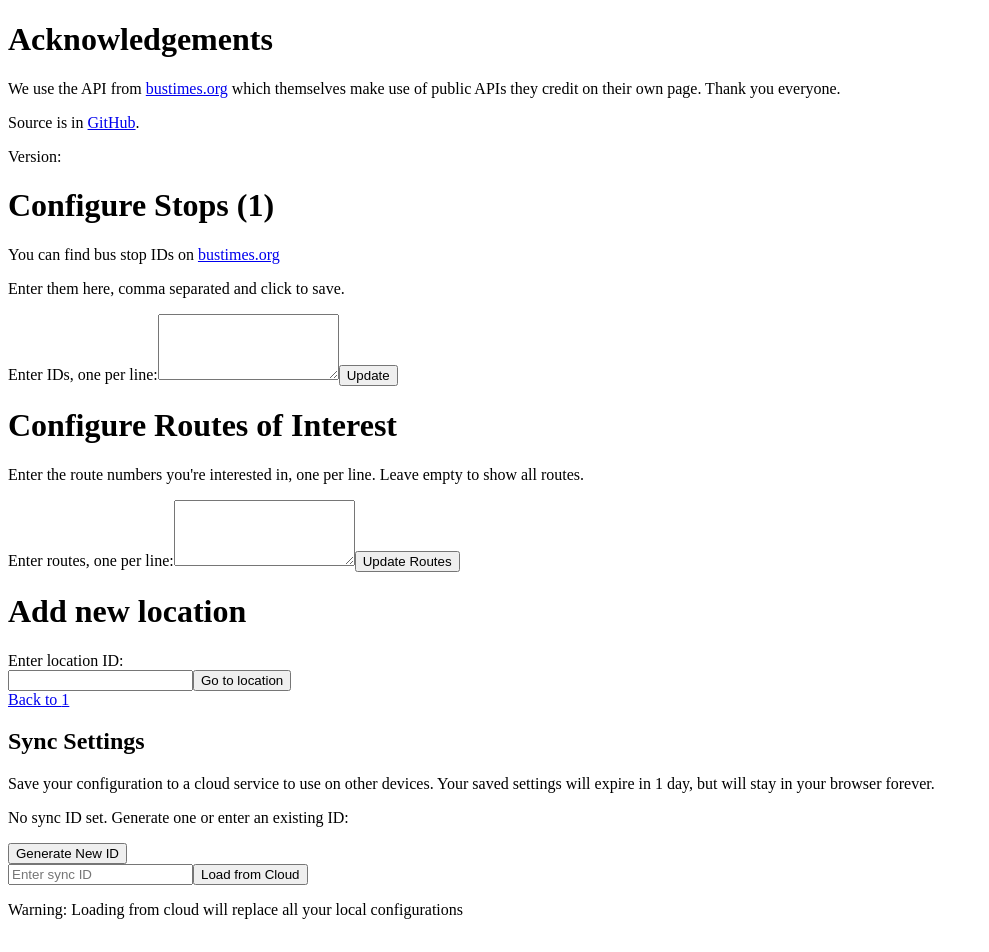
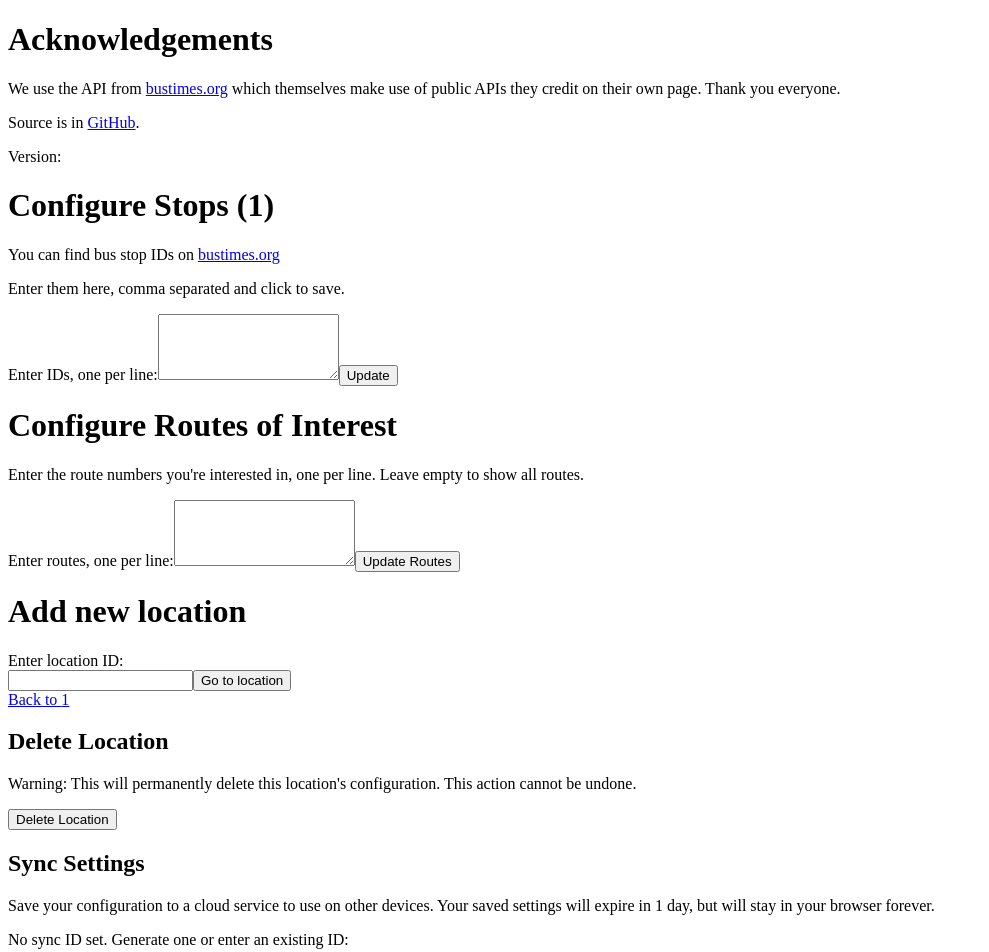
Before and after one commit to ukslim/my-bus-stops, a Next.js app: page /loc/1/config in a window 1280 px wide. Shown: the top 952 px of the page, without its empty margins (0-989 px from the left). Built offline with nearby package versions, Linux system fonts and the light colour scheme.

Commit message:
Add button to delete the button

```diff
--- a/pages/loc/[locationId]/config.tsx
+++ b/pages/loc/[locationId]/config.tsx
@@ -1,6 +1,6 @@
 "use client";
 import { NewLocation } from "@/components/new-location";
-import { loadConfig, loadRoutes, saveConfig, saveRoutes } from "@/utils/config";
+import { deleteLocation, loadConfig, loadRoutes, saveConfig, saveRoutes } from "@/utils/config";
 import { querySchema } from "@/utils/schemas";
 import { checkSyncId, generateSyncId, getSyncId, loadFromCloud, saveToCloud, setSyncId } from "@/utils/sync";
 import Link from "next/link";
@@ -20,6 +20,7 @@ const Config: React.FC = () => {
   const [syncError, setSyncError] = useState<string>("");
   const [isLoading, setIsLoading] = useState(false);
   const [syncSuccess, setSyncSuccess] = useState<string>("");
+  const [showDeleteConfirm, setShowDeleteConfirm] = useState(false);
 
   useEffect(() => {
     setCurrent(loadConfig(locationId ?? "config"));
@@ -93,6 +94,12 @@ const Config: React.FC = () => {
     setSyncId(newId);
     setSyncIdState(newId);
     setSyncSuccess("New sync ID generated! Make sure to save your changes to cloud.");
+  };
+
+  const handleDelete = () => {
+    if (!locationId) return;
+    deleteLocation(locationId);
+    router.push('/');
   };
 
   return (
@@ -181,6 +188,35 @@ const Config: React.FC = () => {
         Back to {locationId}
       </Link>
       <div className="mb-8 mt-8 p-4 bg-white rounded-lg shadow">
+        <h2 className="text-xl font-bold mb-4">Delete Location</h2>
+        <p className="mb-4 text-gray-600">
+          Warning: This will permanently delete this location&apos;s configuration. This action cannot be undone.
+        </p>
+        {!showDeleteConfirm ? (
+          <button
+            onClick={() => setShowDeleteConfirm(true)}
+            className="bg-red-500 text-white px-4 py-2 rounded hover:bg-red-600 transition-colors"
+          >
+            Delete Location
+          </button>
+        ) : (
+          <div className="flex gap-2">
+            <button
+              onClick={handleDelete}
+              className="bg-red-600 text-white px-4 py-2 rounded hover:bg-red-700 transition-colors"
+            >
+              Confirm Delete
+            </button>
+            <button
+              onClick={() => setShowDeleteConfirm(false)}
+              className="bg-gray-500 text-white px-4 py-2 rounded hover:bg-gray-600 transition-colors"
+            >
+              Cancel
+            </button>
+          </div>
+        )}
+      </div>
+      <div className="mb-8 mt-8 p-4 bg-white rounded-lg shadow">
         <h2 className="text-xl font-bold mb-4">Sync Settings</h2>
         <p className="mb-4">Save your configuration to a cloud service to use on other devices. Your saved settings will expire in 1 day, but will stay in your browser forever.</p>
         {!syncId ? (
--- a/utils/config.ts
+++ b/utils/config.ts
@@ -45,3 +45,8 @@ export function migrateOldConfig(): void {
     console.error("Failed to migrate old config", e);
   }
 }
+
+export function deleteLocation(locationId: string): void {
+  localStorage.removeItem(`stops_${locationId}`);
+  localStorage.removeItem(`routes_${locationId}`);
+}
```
Also changed, not shown: 1 other file (tests, documents, lock files or other folders).
